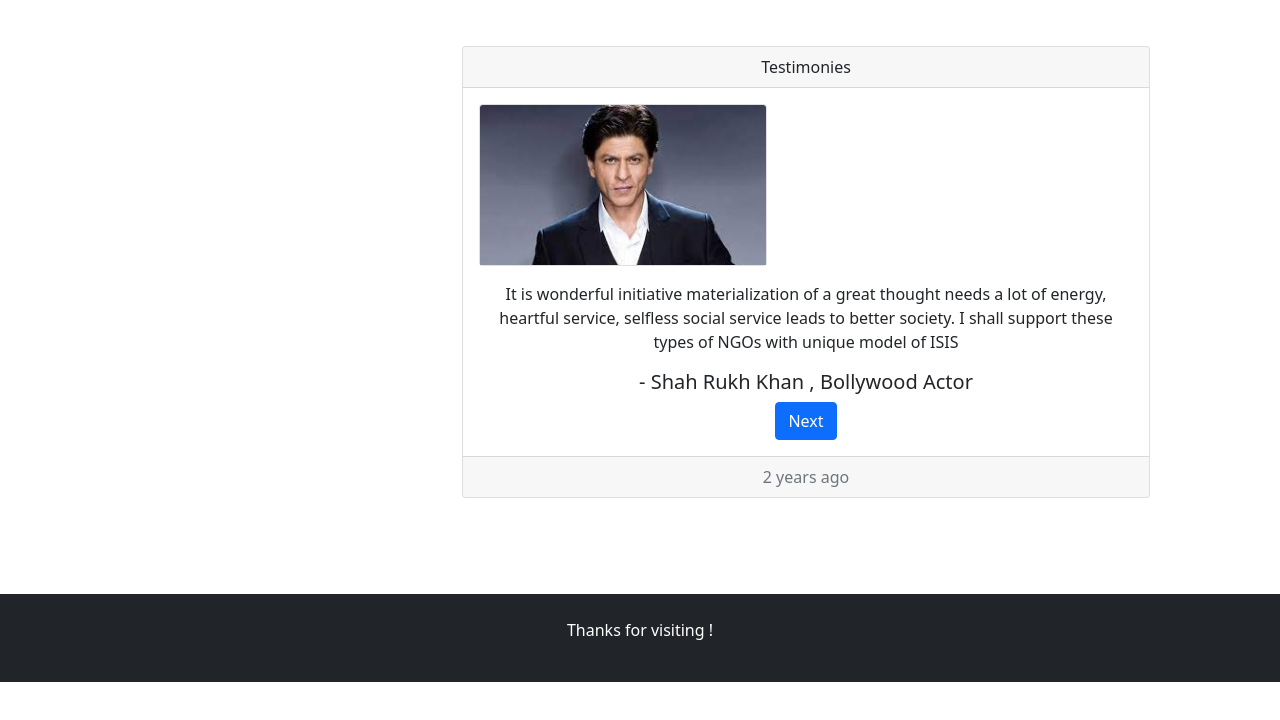
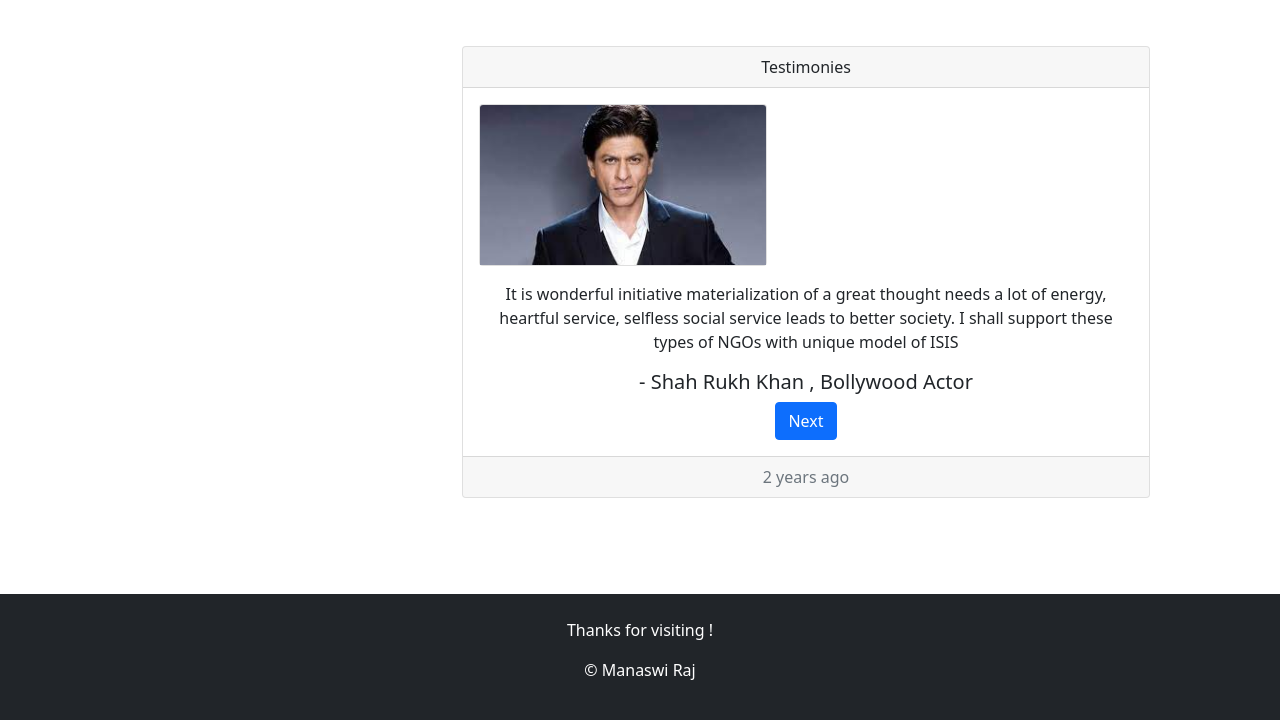
Before and after one commit to mr-195/Group-Prject-GYWS, a plain HTML site: page index.html in a window 1280 px wide. Shown: the part 1661-2381 px from the top of the page. Before the commit the page ends 2343 px from the top, so only its background shows below. Drawn offline with nearby package versions, Linux system fonts and the light colour scheme.

Commit message:
changed the last part

```diff
--- a/index.html
+++ b/index.html
@@ -222,6 +222,7 @@
 
     <div class="mt-5 p-4 bg-dark text-white text-center">
         <p>Thanks for visiting !</p>
+        <p>&#169; Manaswi Raj</p>
     </div>
 
 </body>
```
